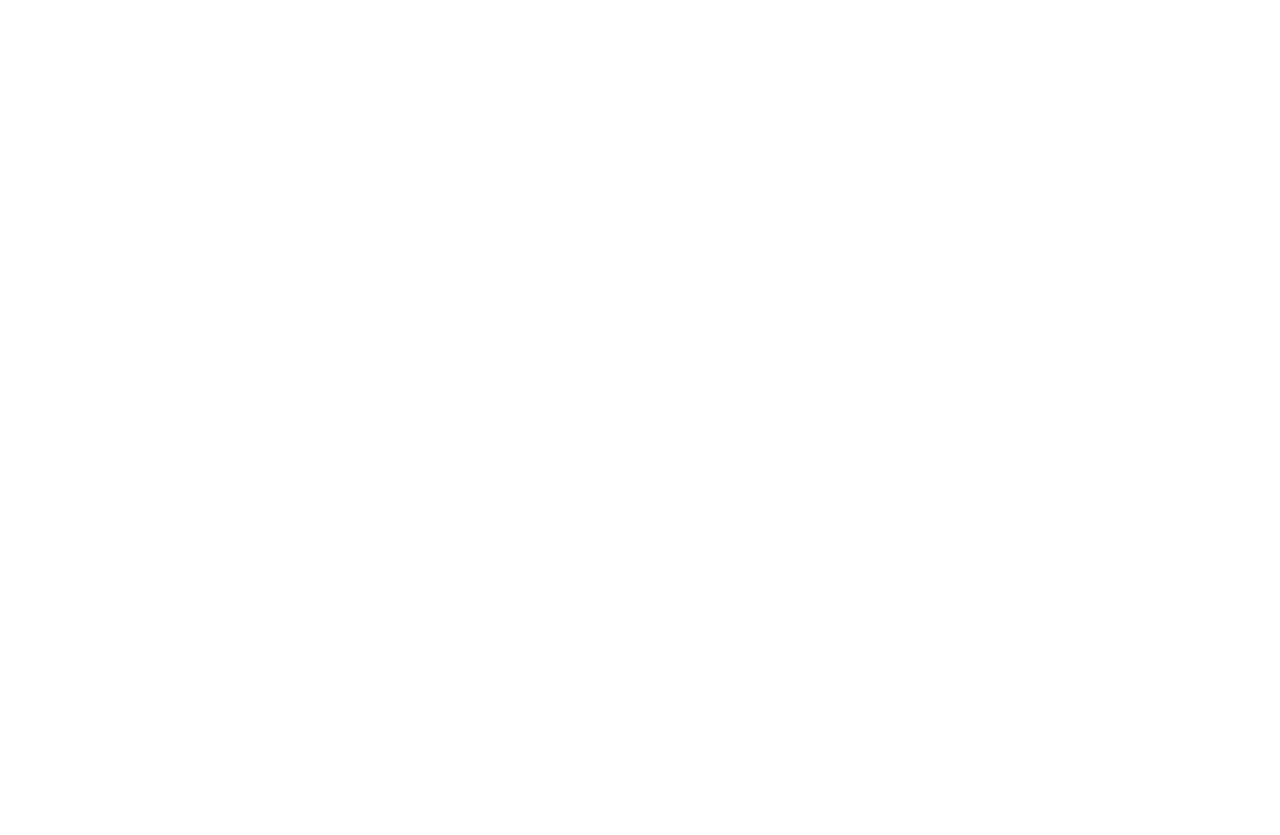
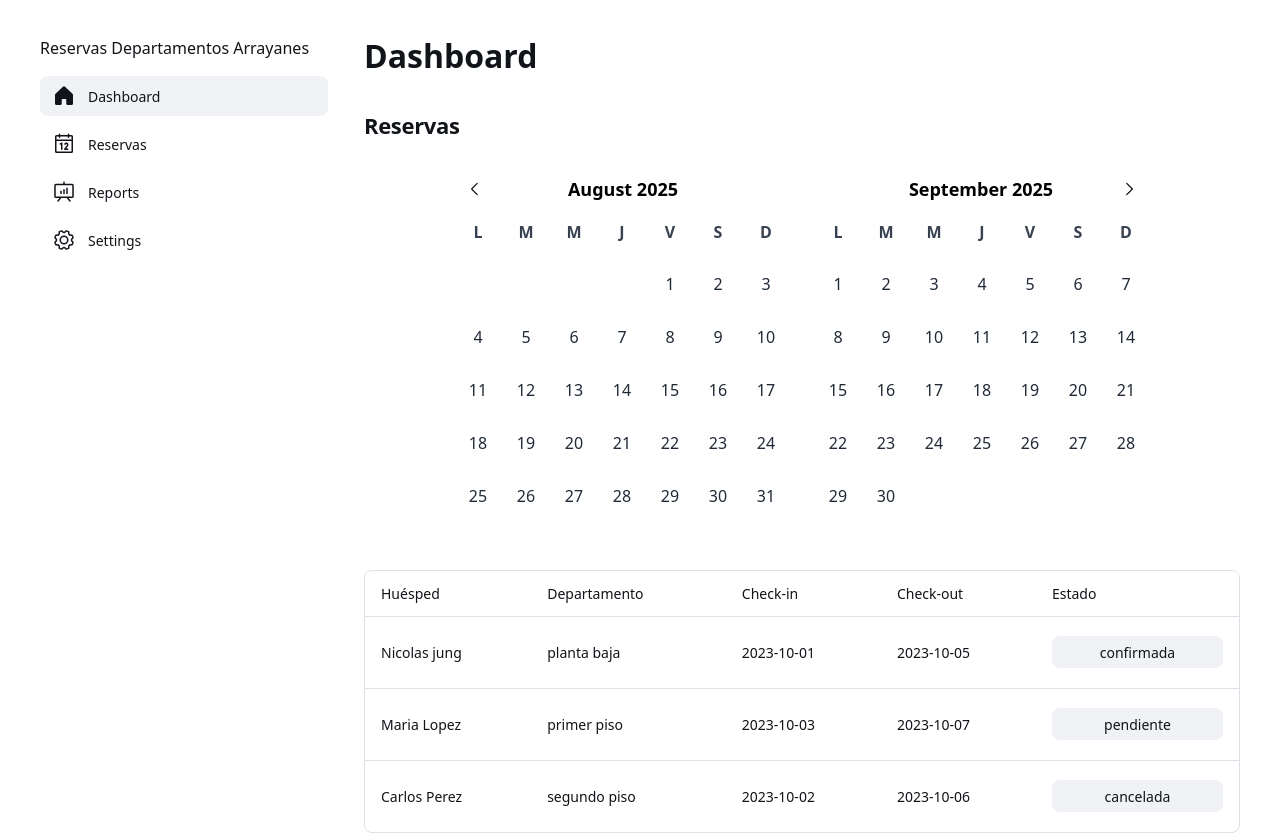
Before and after one commit to nspinettojung/reservas, an Angular app: page /dashboard in a window 1280 px wide. Before the commit this address led to /. Shown: the top 835 px of the page. Before the commit the page ends 800 px from the top, so only its background shows below. Built offline with nearby package versions, Linux system fonts and the light colour scheme.

Commit message:
routerlink sidenav

```diff
--- a/src/app/app.routes.ts
+++ b/src/app/app.routes.ts
@@ -2,9 +2,18 @@ import { Routes } from '@angular/router';
 
 export const routes: Routes = [
   {
-    path: '',
+    path: 'dashboard',
     loadComponent: () =>
       import('./page/dashboard/dashboard').then((m) => m.Dashboard),
   },
-
+  {
+    path: 'reservations',
+    loadComponent: () =>
+      import('./page/reservas/reservas').then((m) => m.Reservas),
+  },
+  {
+    path: '**',
+    redirectTo: '/dashboard',
+    pathMatch: 'full',
+  },
 ];
--- a/src/app/shared/calendario/calendario.ts
+++ b/src/app/shared/calendario/calendario.ts
@@ -75,19 +75,19 @@ export class Calendario {
   seleccionarDia(mes: number, ano: number, dia: number) {
     const fecha = new Date(ano, mes, dia);
 
+    // Si haces click en la primera fecha seleccionada
+    if (this.seleccion[0] && fecha.getTime() === this.seleccion[0].getTime()) {
+      // Si hay segunda fecha, la segunda pasa a ser la única seleccionada
+      if (this.seleccion[1]) {
+        this.seleccion = [this.seleccion[1], null];
+      } else {
+        this.seleccion[0] = null;
+      }
+      return;
+    }
     // Si haces click en la segunda fecha seleccionada, solo deselecciona la segunda
     if (this.seleccion[1] && fecha.getTime() === this.seleccion[1].getTime()) {
       this.seleccion[1] = null;
-      return;
-    }
-
-    // Si haces click en la primera fecha seleccionada y no hay segunda, limpia todo
-    if (
-      this.seleccion[0] &&
-      !this.seleccion[1] &&
-      fecha.getTime() === this.seleccion[0].getTime()
-    ) {
-      this.limpiarSeleccion();
       return;
     }
 
--- a/src/app/shared/sidenav/sidenav.html
+++ b/src/app/shared/sidenav/sidenav.html
@@ -1,6 +1,6 @@
 <div class="flex flex-col gap-4">
   <h1 class="text-[#111418] text-base font-medium leading-normal">
-    Hotel Manager
+    Reservas Departamentos Arrayanes
   </h1>
   <div class="flex flex-col gap-2">
     <div class="flex items-center gap-3 px-3 py-2 rounded-lg bg-[#f0f2f5]">
@@ -22,7 +22,11 @@
           ></path>
         </svg>
       </div>
-      <p class="text-[#111418] text-sm font-medium leading-normal">Dashboard</p>
+      <a
+        [routerLink]="['/dashboard']"
+        class="text-[#111418] text-sm font-medium leading-normal"
+        >Dashboard</a
+      >
     </div>
     <div class="flex items-center gap-3 px-3 py-2">
       <div
@@ -43,52 +47,14 @@
           ></path>
         </svg>
       </div>
-      <p class="text-[#111418] text-sm font-medium leading-normal">
-        Reservations
-      </p>
+      <a
+        [routerLink]="['/reservations']"
+        class="text-[#111418] text-sm font-medium leading-normal"
+      >
+        Reservas
+      </a>
     </div>
-    <div class="flex items-center gap-3 px-3 py-2">
-      <div
-        class="text-[#111418]"
-        data-icon="Users"
-        data-size="24px"
-        data-weight="regular"
-      >
-        <svg
-          xmlns="http://www.w3.org/2000/svg"
-          width="24px"
-          height="24px"
-          fill="currentColor"
-          viewBox="0 0 256 256"
-        >
-          <path
-            d="M117.25,157.92a60,60,0,1,0-66.5,0A95.83,95.83,0,0,0,3.53,195.63a8,8,0,1,0,13.4,8.74,80,80,0,0,1,134.14,0,8,8,0,0,0,13.4-8.74A95.83,95.83,0,0,0,117.25,157.92ZM40,108a44,44,0,1,1,44,44A44.05,44.05,0,0,1,40,108Zm210.14,98.7a8,8,0,0,1-11.07-2.33A79.83,79.83,0,0,0,172,168a8,8,0,0,1,0-16,44,44,0,1,0-16.34-84.87,8,8,0,1,1-5.94-14.85,60,60,0,0,1,55.53,105.64,95.83,95.83,0,0,1,47.22,37.71A8,8,0,0,1,250.14,206.7Z"
-          ></path>
-        </svg>
-      </div>
-      <p class="text-[#111418] text-sm font-medium leading-normal">Guests</p>
-    </div>
-    <div class="flex items-center gap-3 px-3 py-2">
-      <div
-        class="text-[#111418]"
-        data-icon="Bed"
-        data-size="24px"
-        data-weight="regular"
-      >
-        <svg
-          xmlns="http://www.w3.org/2000/svg"
-          width="24px"
-          height="24px"
-          fill="currentColor"
-          viewBox="0 0 256 256"
-        >
-          <path
-            d="M208,72H24V48A8,8,0,0,0,8,48V208a8,8,0,0,0,16,0V176H232v32a8,8,0,0,0,16,0V112A40,40,0,0,0,208,72ZM24,88H96v72H24Zm88,72V88h96a24,24,0,0,1,24,24v48Z"
-          ></path>
-        </svg>
-      </div>
-      <p class="text-[#111418] text-sm font-medium leading-normal">Rooms</p>
-    </div>
+
     <div class="flex items-center gap-3 px-3 py-2">
       <div
         class="text-[#111418]"
@@ -108,7 +74,11 @@
           ></path>
         </svg>
       </div>
-      <p class="text-[#111418] text-sm font-medium leading-normal">Reports</p>
+      <a
+        [routerLink]="['/reports']"
+        class="text-[#111418] text-sm font-medium leading-normal"
+        >Reports</a
+      >
     </div>
     <div class="flex items-center gap-3 px-3 py-2">
       <div
@@ -129,7 +99,11 @@
           ></path>
         </svg>
       </div>
-      <p class="text-[#111418] text-sm font-medium leading-normal">Settings</p>
+      <a
+        [routerLink]="['/settings']"
+        class="text-[#111418] text-sm font-medium leading-normal"
+        >Settings</a
+      >
     </div>
   </div>
 </div>
```
Also changed, not shown: src/app/shared/sidenav/sidenav.ts (+4 -5 lines).
